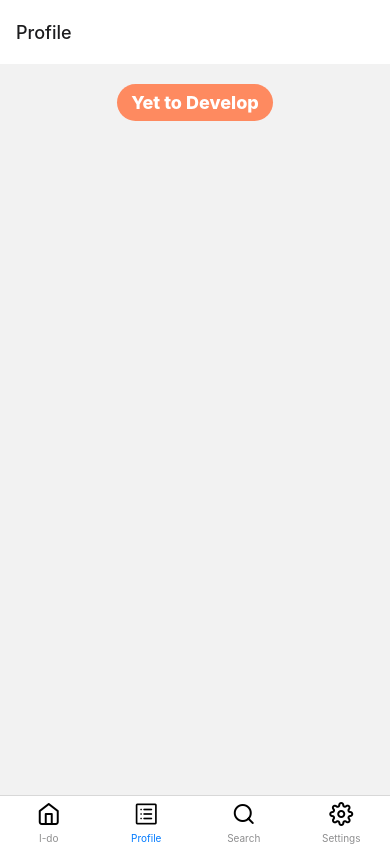
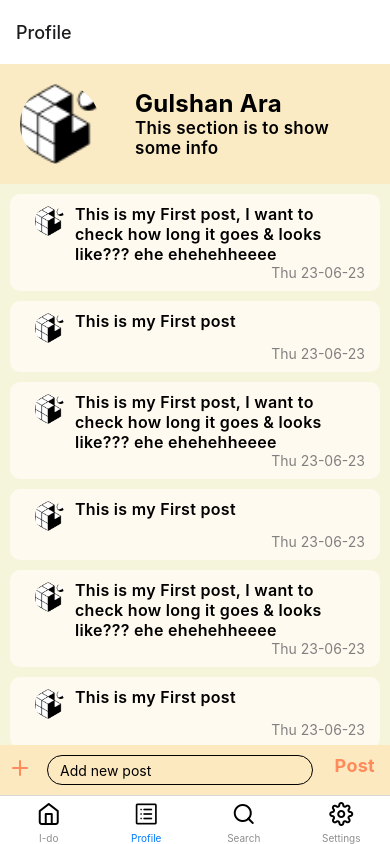
Before and after one commit to gulshan-ara/CM3070_Final_Project, a React Native app: screen /Profile in a window 390 px wide. Built offline with nearby package versions, Linux system fonts and the light colour scheme; no server answers; the database is empty.

Commit message:
build - profile screen UI developed

```diff
--- /dev/null
+++ b/components/PostView.js
@@ -0,0 +1,46 @@
+import { Image, StyleSheet, Text, View } from "react-native";
+import React from "react";
+
+const PostView = ({ postText, date }) => {
+	return (
+		<View style={styles.container}>
+			<View style={styles.postContent}>
+				<View style={styles.imgContainer}>
+					<Image
+						source={require("../assets/favicon.png")}
+						style={{ width: 30, height: 30, borderRadius: 15 }}
+					/>
+				</View>
+				<Text style={styles.postText}>{postText}</Text>
+			</View>
+			<Text style={{ textAlign: "right", color: "grey" }}>{date}</Text>
+		</View>
+	);
+};
+
+export default PostView;
+
+const styles = StyleSheet.create({
+	container: {
+		marginHorizontal: 10,
+		marginVertical: 5,
+		paddingVertical: 10,
+		paddingHorizontal: 15,
+		borderRadius: 10,
+    backgroundColor: "floralwhite"
+	},
+	postContent: {
+		flexDirection: "row",
+	},
+	imgContainer: {
+		marginHorizontal: 5,
+		paddingHorizontal: 5,
+		paddingVertical: 2,
+	},
+	postText: {
+		fontSize: 16,
+		fontWeight: "600",
+		letterSpacing: 0.3,
+    width: 250
+	},
+});
--- a/screens/ProfileScreen.js
+++ b/screens/ProfileScreen.js
@@ -1,15 +1,135 @@
-import { StyleSheet, Text, View } from 'react-native'
-import React from 'react'
-import CustomButton from '../components/CustomButton'
+import {
+	Image,
+	ScrollView,
+	StyleSheet,
+	Text,
+	TextInput,
+	TouchableOpacity,
+	View,
+} from "react-native";
+import React from "react";
+import CustomButton from "../components/CustomButton";
+import { Feather } from "@expo/vector-icons";
+import PostView from "../components/PostView";
 
 const ProfileScreen = () => {
-  return (
-    <View>
-      <CustomButton buttonText="Yet to Develop" />
-    </View>
-  )
-}
+	return (
+		<View style={styles.container}>
+			<View style={styles.profileInfo}>
+				<View style={styles.imgContainer}>
+					<Image
+						source={require("../assets/favicon.png")}
+						style={{ width: 80, height: 80, borderRadius: 40 }}
+					/>
+				</View>
+				<View style={styles.nameContainer}>
+					<Text style={styles.nameText}>Gulshan Ara</Text>
+					<Text style={styles.aboutText} numberOfLines={3}>
+						This section is to show some info
+					</Text>
+				</View>
+			</View>
 
-export default ProfileScreen
+			<ScrollView style={{ flex: 1, marginTop: 5 }}>
+				<PostView
+					postText="This is my First post, I want to check how long it goes & looks like??? ehe ehehehheeee"
+					date="Thu 23-06-23"
+				/>
+				<PostView
+					postText="This is my First post"
+					date="Thu 23-06-23"
+				/>
+        <PostView
+					postText="This is my First post, I want to check how long it goes & looks like??? ehe ehehehheeee"
+					date="Thu 23-06-23"
+				/>
+				<PostView
+					postText="This is my First post"
+					date="Thu 23-06-23"
+				/>
+        <PostView
+					postText="This is my First post, I want to check how long it goes & looks like??? ehe ehehehheeee"
+					date="Thu 23-06-23"
+				/>
+				<PostView
+					postText="This is my First post"
+					date="Thu 23-06-23"
+				/>
+			</ScrollView>
 
-const styles = StyleSheet.create({})
+			<View style={styles.inputContainer}>
+				<TouchableOpacity>
+					<Feather
+						name="plus"
+						size={24}
+						color="rgba(255,127,80, 0.9)"
+					/>
+				</TouchableOpacity>
+				<TextInput style={styles.textBox} placeholder="Add new post" />
+				<TouchableOpacity style={styles.postBtn}>
+					<Text style={styles.postText}>Post</Text>
+				</TouchableOpacity>
+			</View>
+		</View>
+	);
+};
+
+export default ProfileScreen;
+
+const styles = StyleSheet.create({
+	container: {
+		backgroundColor: "beige",
+		flex: 1,
+		flexDirection: "column",
+		justifyContent: "space-between",
+	},
+	inputContainer: {
+		flexDirection: "row",
+		paddingHorizontal: 8,
+		paddingVertical: 10,
+		height: 50,
+		backgroundColor: "rgba(255, 228, 181, 0.7)",
+	},
+	textBox: {
+		flex: 1,
+		borderWidth: 1,
+		borderRadius: 50,
+		borderColor: "black",
+		marginHorizontal: 15,
+		paddingHorizontal: 12,
+	},
+	postBtn: {
+		marginHorizontal: 2,
+		paddingHorizontal: 5,
+	},
+	postText: {
+		color: "rgba(255,127,80, 0.9)",
+		fontSize: 18,
+		fontWeight: "bold",
+		letterSpacing: 0.3,
+	},
+	profileInfo: {
+		backgroundColor: "rgba(255, 228, 181, 0.6)",
+		flexDirection: "row",
+	},
+	imgContainer: {
+		margin: 10,
+		padding: 10,
+	},
+	nameContainer: {
+		marginHorizontal: 10,
+		paddingHorizontal: 5,
+		marginVertical: 25,
+	},
+	nameText: {
+		fontSize: 24,
+		fontWeight: "bold",
+		letterSpacing: 0.3,
+	},
+	aboutText: {
+		fontSize: 17,
+		fontWeight: "600",
+		letterSpacing: 0.3,
+		width: 200,
+	},
+});
```
